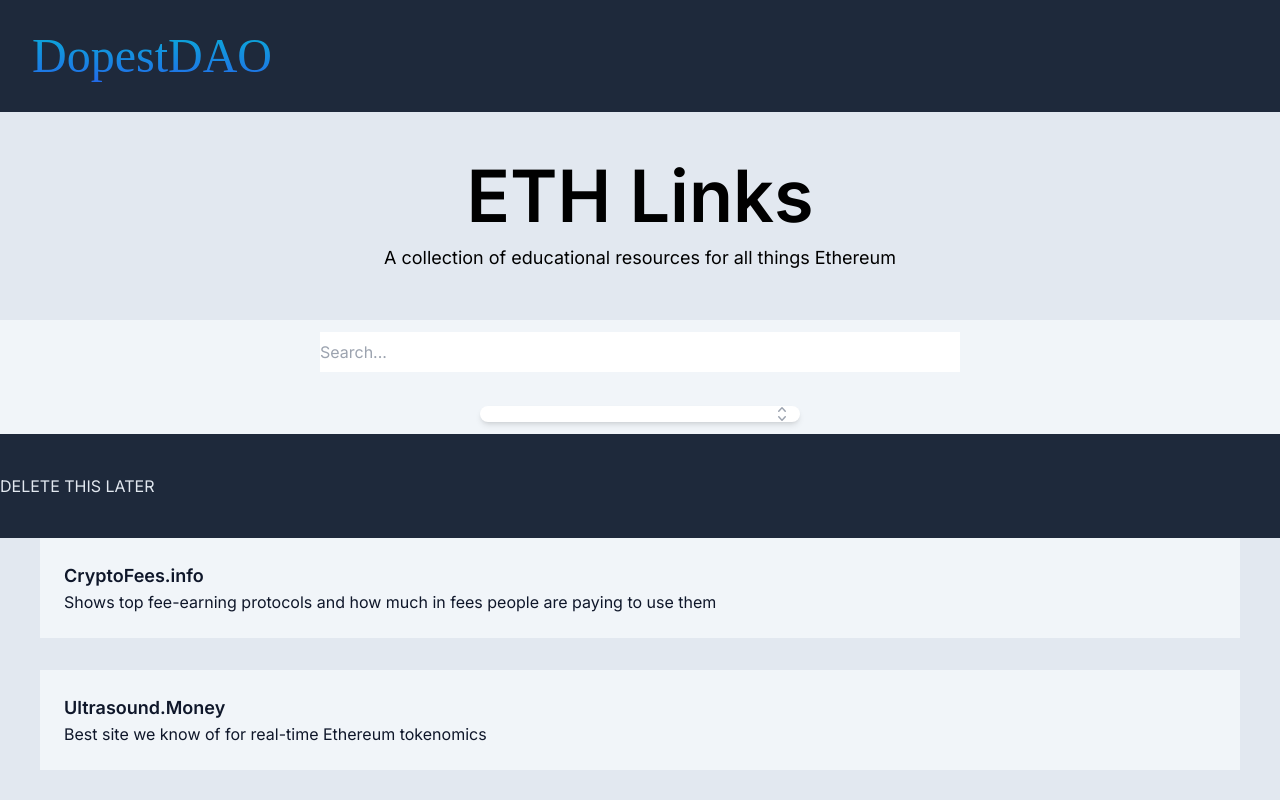
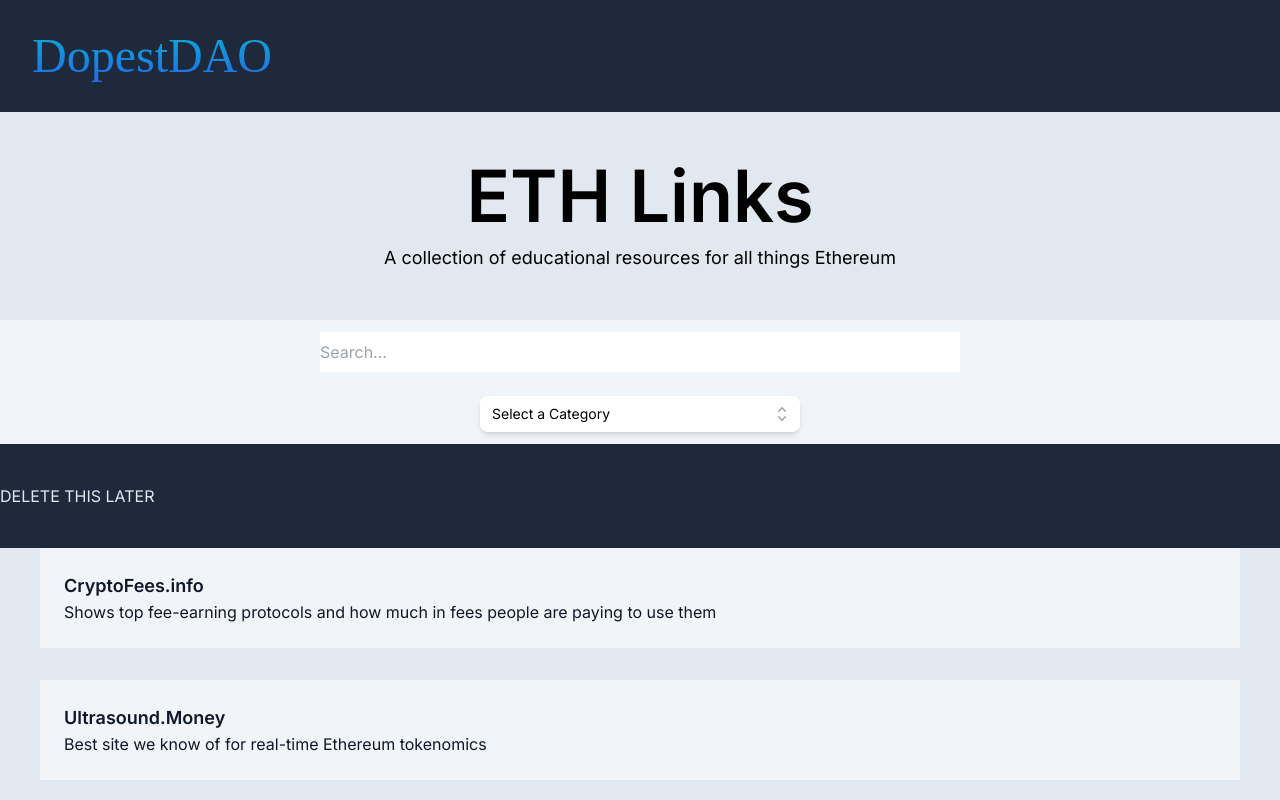
Before and after one commit to BHessel/dDao-next, a Next.js app: page / in a window 1280 px wide. Shown: the top 800 px of the page. Built offline with nearby package versions, Linux system fonts and the light colour scheme; a web font is replaced by a local one.

Commit message:
default value set in dropdown

```diff
--- a/src/components/CategoryDropdown.tsx
+++ b/src/components/CategoryDropdown.tsx
@@ -10,7 +10,9 @@
       <Listbox value={selectedCategory} onChange={setSelectedCategory}>
         <div className="relative py-3 w-1/4">
           <Listbox.Button className="relative w-full cursor-default rounded-lg bg-white py-2 pl-3 pr-10 text-left shadow-md focus:outline-none focus-visible:border-indigo-500 focus-visible:ring-2 focus-visible:ring-white focus-visible:ring-opacity-75 focus-visible:ring-offset-2 focus-visible:ring-offset-orange-300 sm:text-sm">
-            <span className="block truncate">{selectedCategory}</span>
+            <span className="block truncate">
+              {selectedCategory || "Select a Category"}
+            </span>
             <span className="pointer-events-none absolute inset-y-0 right-0 flex items-center pr-2">
               <ChevronUpDownIcon
                 className="h-5 w-5 text-gray-400"
@@ -35,16 +37,16 @@
                   }
                   value={eachCategory}
                 >
-                  {({ selectedCategory }) => (
+                  {({ selected }) => (
                     <>
                       <span
                         className={`block truncate ${
-                          selectedCategory ? "font-medium" : "font-normal"
+                          selected ? "font-medium" : "font-normal"
                         }`}
                       >
                         {eachCategory}
                       </span>
-                      {selectedCategory ? (
+                      {selected ? (
                         <span className="absolute inset-y-0 left-0 flex items-center pl-3 text-amber-600">
                           <CheckIcon className="h-5 w-5" aria-hidden="true" />
                         </span>
```
